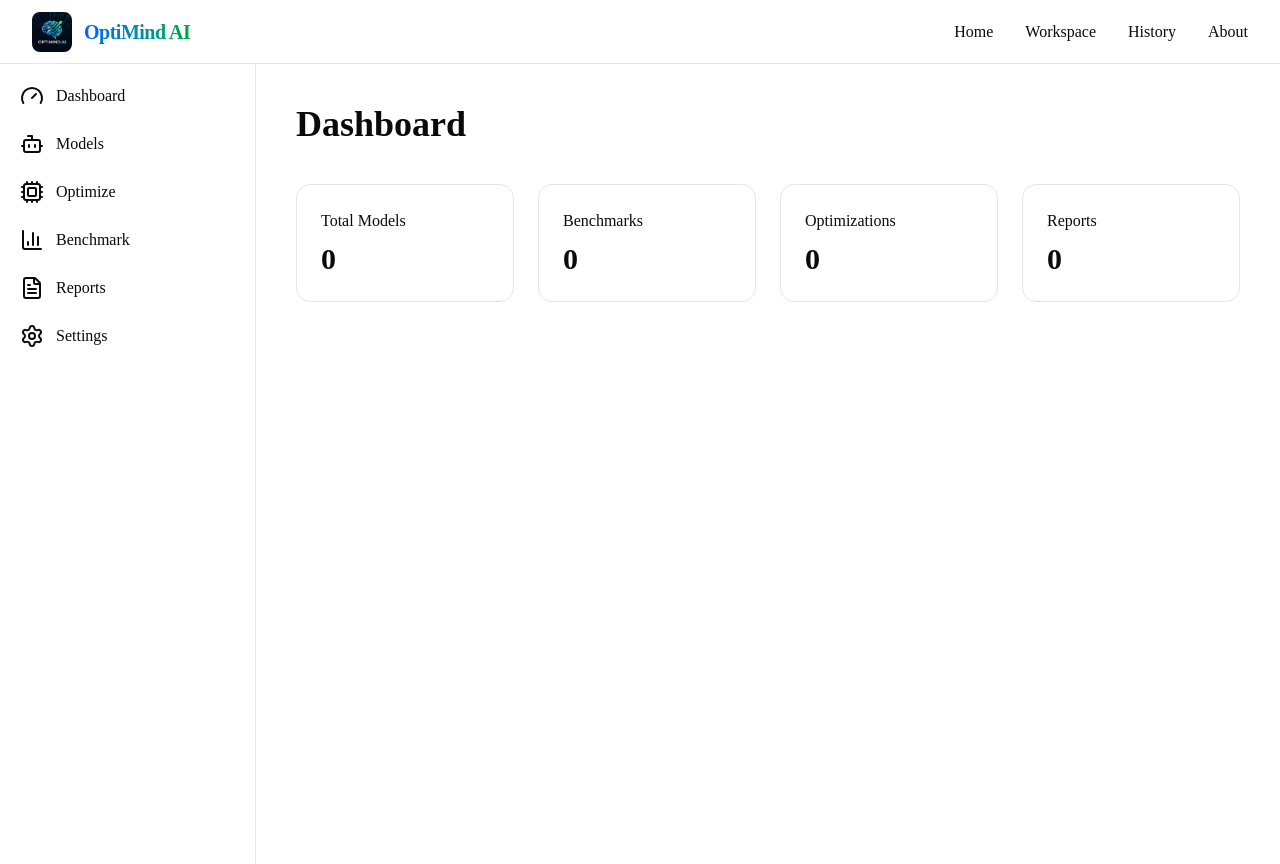
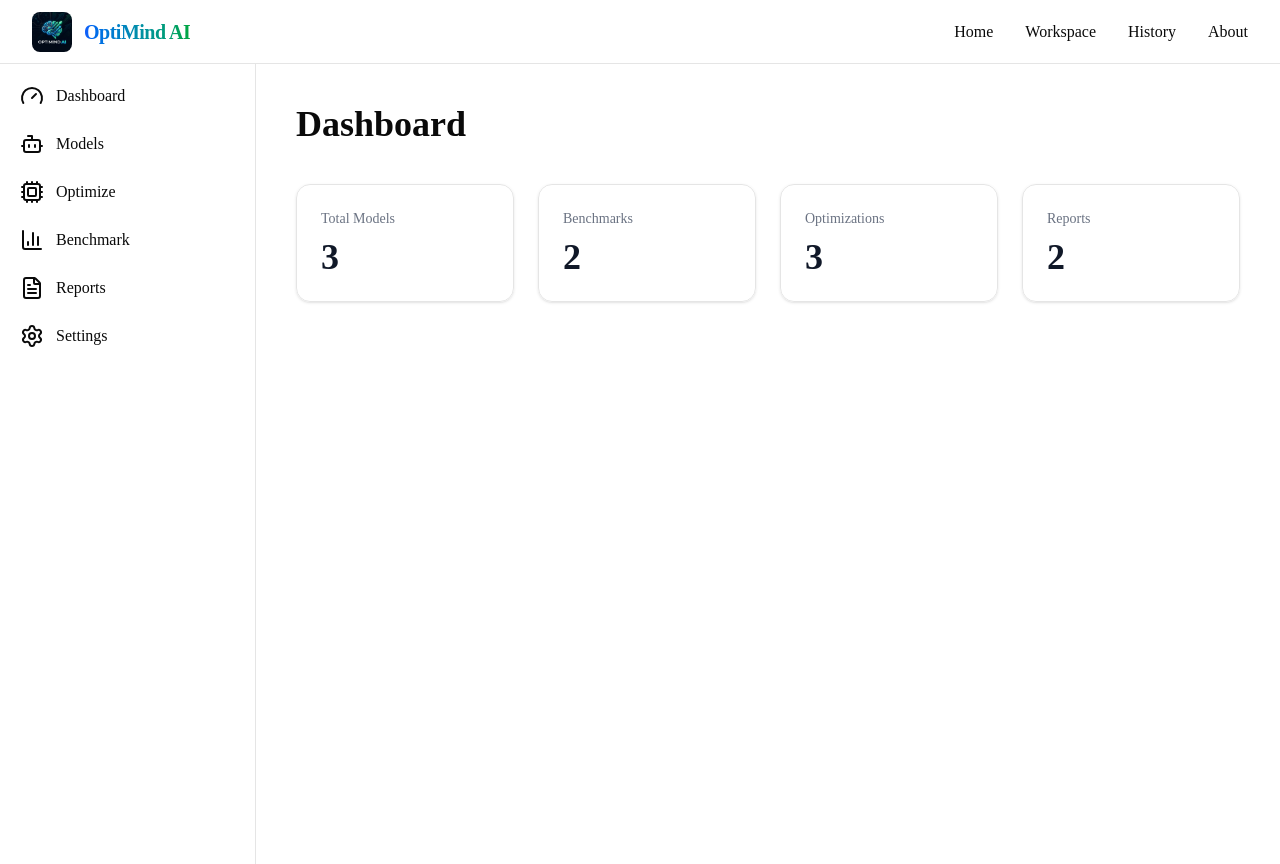
Before and after one commit to Nimalan07/optimind-ai, a Next.js app in the folder frontend/: page /workspace in a window 1280 px wide. Built offline with nearby package versions, Linux system fonts and the light colour scheme.

Commit message:
Fix Dashboard statistics: wire up dynamic count metrics from shared local storage history

```diff
--- a/frontend/src/app/history/page.tsx
+++ b/frontend/src/app/history/page.tsx
@@ -1,5 +1,6 @@
 "use client";
 
+import { useEffect, useState } from "react";
 import Navbar from "@/components/layout/Navbar";
 import Sidebar from "@/components/layout/Sidebar";
 
@@ -21,7 +22,7 @@ import {
 
 import { Badge } from "@/components/ui/badge";
 
-const history = [
+const initialHistory = [
   {
     id: 1,
     model: "Llama 3.2 3B",
@@ -49,6 +50,18 @@ const history = [
 ];
 
 export default function HistoryPage() {
+  const [historyList, setHistoryList] = useState<any[]>([]);
+
+  useEffect(() => {
+    const saved = localStorage.getItem("optimindHistory");
+    if (saved) {
+      setHistoryList(JSON.parse(saved));
+    } else {
+      localStorage.setItem("optimindHistory", JSON.stringify(initialHistory));
+      setHistoryList(initialHistory);
+    }
+  }, []);
+
   return (
     <>
       <Navbar />
@@ -57,63 +70,36 @@ export default function HistoryPage() {
         <Sidebar />
 
         <main className="flex-1 p-10">
-
-          <h1 className="text-4xl font-bold">
-            Benchmark History
-          </h1>
-
+          <h1 className="text-4xl font-bold">Benchmark History</h1>
           <p className="text-gray-500 mt-2">
             View previous optimization runs.
           </p>
 
           <Card className="mt-8">
-
             <CardHeader>
-
-              <CardTitle>
-                Previous Benchmarks
-              </CardTitle>
-
+              <CardTitle>Previous Benchmarks</CardTitle>
             </CardHeader>
 
             <CardContent>
-
               <Table>
-
                 <TableHeader>
-
                   <TableRow>
-
                     <TableHead>Model</TableHead>
-
                     <TableHead>Optimization</TableHead>
-
                     <TableHead>Latency</TableHead>
-
                     <TableHead>Memory</TableHead>
-
                     <TableHead>Status</TableHead>
-
                   </TableRow>
-
                 </TableHeader>
 
                 <TableBody>
-
-                  {history.map((item) => (
-
+                  {historyList.map((item) => (
                     <TableRow key={item.id}>
-
-                      <TableCell>{item.model}</TableCell>
-
+                      <TableCell className="font-medium">{item.model}</TableCell>
                       <TableCell>{item.optimization}</TableCell>
-
                       <TableCell>{item.latency}</TableCell>
-
                       <TableCell>{item.memory}</TableCell>
-
                       <TableCell>
-
                         <Badge
                           variant={
                             item.status === "Completed"
@@ -123,23 +109,14 @@ export default function HistoryPage() {
                         >
                           {item.status}
                         </Badge>
-
                       </TableCell>
-
                     </TableRow>
-
                   ))}
-
                 </TableBody>
-
               </Table>
-
             </CardContent>
-
           </Card>
-
         </main>
-
       </div>
     </>
   );
--- a/frontend/src/app/workspace/optimize/page.tsx
+++ b/frontend/src/app/workspace/optimize/page.tsx
@@ -98,6 +98,40 @@ export default function OptimizePage() {
       if (res.ok) {
         const result = await res.json();
         localStorage.setItem("pipelineResult", JSON.stringify(result));
+
+        try {
+          const saved = localStorage.getItem("optimindHistory");
+          const historyList = saved ? JSON.parse(saved) : [
+            { id: 1, model: "Llama 3.2 3B", optimization: "INT4 + GGUF", latency: "1.6 s", memory: "2.5 GB", status: "Completed" },
+            { id: 2, model: "Gemma 2B", optimization: "ONNX", latency: "2.2 s", memory: "3.1 GB", status: "Completed" },
+            { id: 3, model: "Qwen 2.5", optimization: "INT8", latency: "2.0 s", memory: "2.8 GB", status: "Running" }
+          ];
+
+          const optType = result.optimization?.[0]?.backend || "ONNX";
+          const benchmarkAfter = result.benchmark?.after || {};
+          const dynamicLatency = benchmarkAfter.latency?.average_ms
+            ? `${(benchmarkAfter.latency.average_ms / 1000).toFixed(1)} s`
+            : "1.8 s";
+          const dynamicMemory = benchmarkAfter.memory?.rss_mb
+            ? `${(benchmarkAfter.memory.rss_mb / 1024).toFixed(1)} GB`
+            : "2.2 GB";
+
+          const newEntry = {
+            id: Date.now(),
+            model: modelId,
+            optimization: optType,
+            latency: dynamicLatency,
+            memory: dynamicMemory,
+            status: "Completed"
+          };
+
+          const filtered = historyList.filter((item: any) => item.model !== modelId);
+          filtered.push(newEntry);
+          localStorage.setItem("optimindHistory", JSON.stringify(filtered));
+        } catch (err) {
+          console.error("Failed to save history:", err);
+        }
+
         setCurrentStage("Complete!");
         setProgressMsg("Redirecting to Benchmark dashboard...");
         setTimeout(() => {
--- a/frontend/src/app/workspace/page.tsx
+++ b/frontend/src/app/workspace/page.tsx
@@ -1,84 +1,108 @@
+"use client";
+
+import { useEffect, useState } from "react";
 import Sidebar from "@/components/layout/Sidebar";
 import Navbar from "@/components/layout/Navbar";
 
+const initialHistory = [
+  {
+    id: 1,
+    model: "Llama 3.2 3B",
+    optimization: "INT4 + GGUF",
+    latency: "1.6 s",
+    memory: "2.5 GB",
+    status: "Completed",
+  },
+  {
+    id: 2,
+    model: "Gemma 2B",
+    optimization: "ONNX",
+    latency: "2.2 s",
+    memory: "3.1 GB",
+    status: "Completed",
+  },
+  {
+    id: 3,
+    model: "Qwen 2.5",
+    optimization: "INT8",
+    latency: "2.0 s",
+    memory: "2.8 GB",
+    status: "Running",
+  },
+];
+
 export default function Workspace() {
+  const [stats, setStats] = useState({
+    totalModels: 0,
+    benchmarks: 0,
+    optimizations: 0,
+    reports: 0,
+  });
+
+  useEffect(() => {
+    const saved = localStorage.getItem("optimindHistory");
+    const historyList = saved ? JSON.parse(saved) : initialHistory;
+
+    if (!saved) {
+      localStorage.setItem("optimindHistory", JSON.stringify(initialHistory));
+    }
+
+    // Calculate statistics
+    const uniqueModels = new Set(historyList.map((item: any) => item.model)).size;
+    const completedCount = historyList.filter((item: any) => item.status === "Completed").length;
+    const totalRuns = historyList.length;
+    // Assume all completed runs have a report generated
+    const reportCount = completedCount;
+
+    setStats({
+      totalModels: uniqueModels,
+      benchmarks: completedCount,
+      optimizations: totalRuns,
+      reports: reportCount,
+    });
+  }, []);
 
   return (
-
     <>
-
       <Navbar />
 
       <div className="flex">
-
         <Sidebar />
 
         <main className="flex-1 p-10">
-
-                    <h1 className="text-4xl font-bold">
-
-                        Dashboard
-
-                    </h1>
+          <h1 className="text-4xl font-bold">Dashboard</h1>
 
           <div className="grid grid-cols-4 gap-6 mt-10">
-
-                        <div className="border rounded-xl p-6">
-
-                            <h2>Total Models</h2>
-
-                            <p className="text-3xl font-bold mt-2">
-
-                                0
-
+            <div className="border rounded-xl p-6 shadow-sm bg-white/50 backdrop-blur-md">
+              <h2 className="text-sm font-medium text-gray-500">Total Models</h2>
+              <p className="text-4xl font-extrabold mt-2 text-gray-900">
+                {stats.totalModels}
               </p>
-
             </div>
 
-                        <div className="border rounded-xl p-6">
-
-                            <h2>Benchmarks</h2>
-
-                            <p className="text-3xl font-bold mt-2">
-
-                                0
-
+            <div className="border rounded-xl p-6 shadow-sm bg-white/50 backdrop-blur-md">
+              <h2 className="text-sm font-medium text-gray-500">Benchmarks</h2>
+              <p className="text-4xl font-extrabold mt-2 text-gray-900">
+                {stats.benchmarks}
               </p>
-
             </div>
 
-                        <div className="border rounded-xl p-6">
-
-                            <h2>Optimizations</h2>
-
-                            <p className="text-3xl font-bold mt-2">
-
-                                0
-
+            <div className="border rounded-xl p-6 shadow-sm bg-white/50 backdrop-blur-md">
+              <h2 className="text-sm font-medium text-gray-500">Optimizations</h2>
+              <p className="text-4xl font-extrabold mt-2 text-gray-900">
+                {stats.optimizations}
               </p>
-
             </div>
 
-                        <div className="border rounded-xl p-6">
-
-                            <h2>Reports</h2>
-
-                            <p className="text-3xl font-bold mt-2">
-
-                                0
-
+            <div className="border rounded-xl p-6 shadow-sm bg-white/50 backdrop-blur-md">
+              <h2 className="text-sm font-medium text-gray-500">Reports</h2>
+              <p className="text-4xl font-extrabold mt-2 text-gray-900">
+                {stats.reports}
               </p>
-
             </div>
-
           </div>
-
         </main>
-
       </div>
-
     </>
-
-    )
-
+  );
 }
```
Lines whose indentation alone changed are shown as unchanged.
